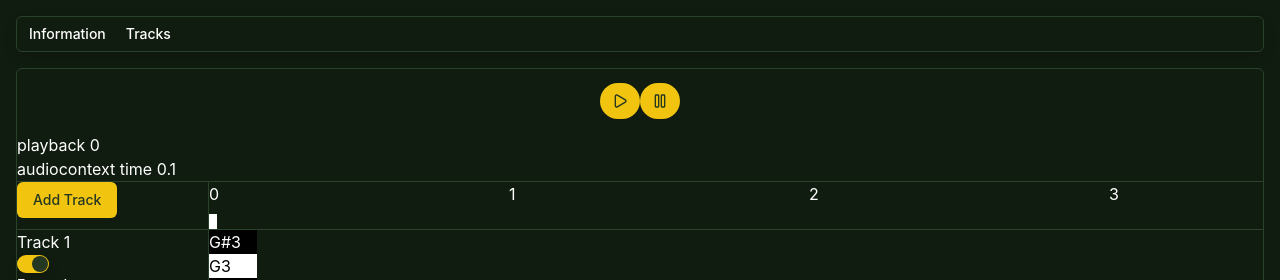
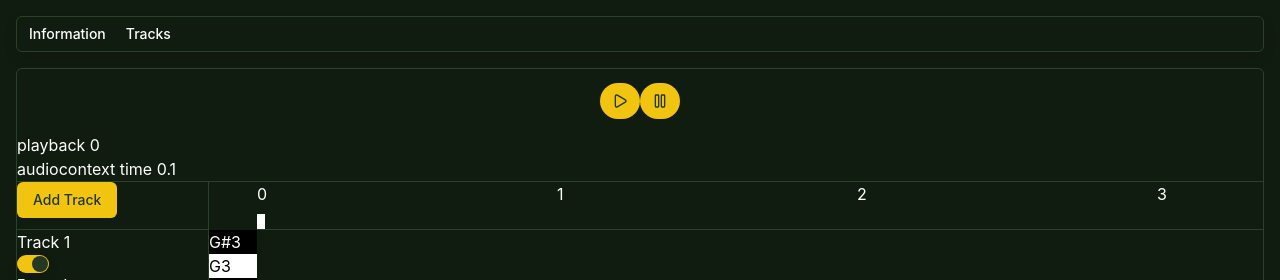
Before and after one commit to KevinLee3627/piano-thing, a React (Vite) app: page / in a window 1280 px wide. Shown: the top 280 px of the page. Built offline with nearby package versions, Linux system fonts and the light colour scheme.

Commit message:
feat: move

```diff
--- a/src/components/PolyphonicTrack.tsx
+++ b/src/components/PolyphonicTrack.tsx
@@ -40,9 +40,9 @@ export const PolyphonicTrack = (props: PolyphonicTrackProps) => {
   // clientY of mouse click - given the mouse position, calculate which note it would fall in
 
   return (
-    <div ref={trackRef}>
+    <div ref={trackRef} className='flex'>
       <div className='relative w-12'>{notes}</div>
-      <div className='h-full relative'>
+      <div className='relative grow'>
         {Object.entries(track.blocks).map(([blockId, block]) => (
           <Block
             key={blockId}
--- a/src/components/Timeline.tsx
+++ b/src/components/Timeline.tsx
@@ -129,7 +129,7 @@ export function Timeline() {
           <TrackCreateDialog />
         </div>
         <div
-          className='overflow-x-scroll'
+          className='overflow-x-scroll ml-12 no-scrollbar'
           onScroll={(e) => {
             dispatch(
               projectSlice.actions.updateTimelineScrollLeft(
```
